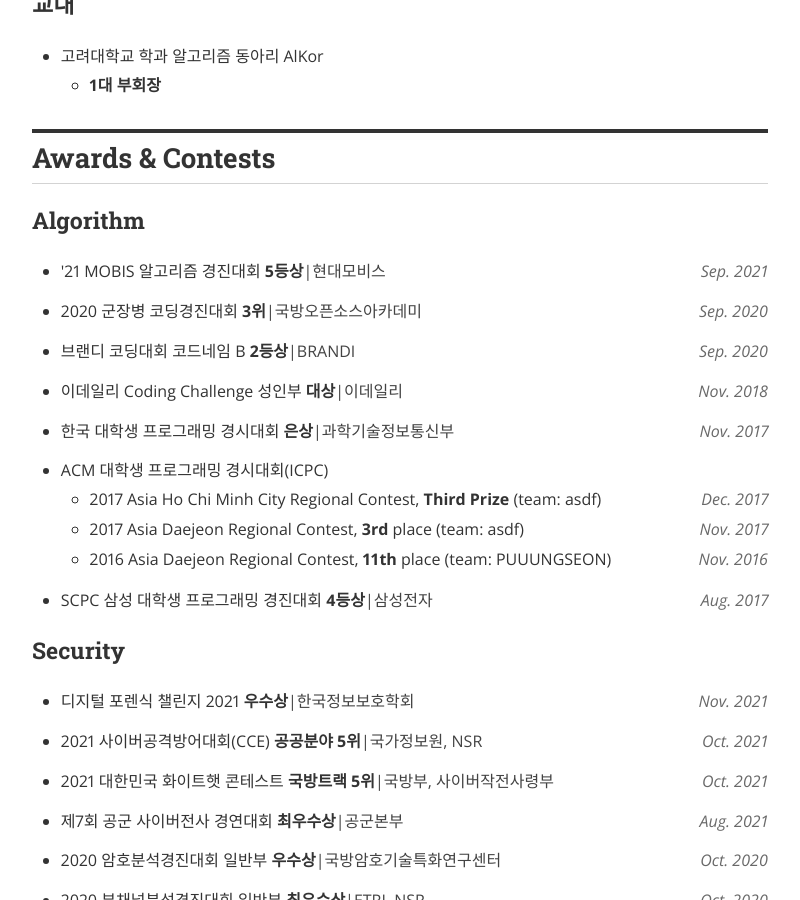
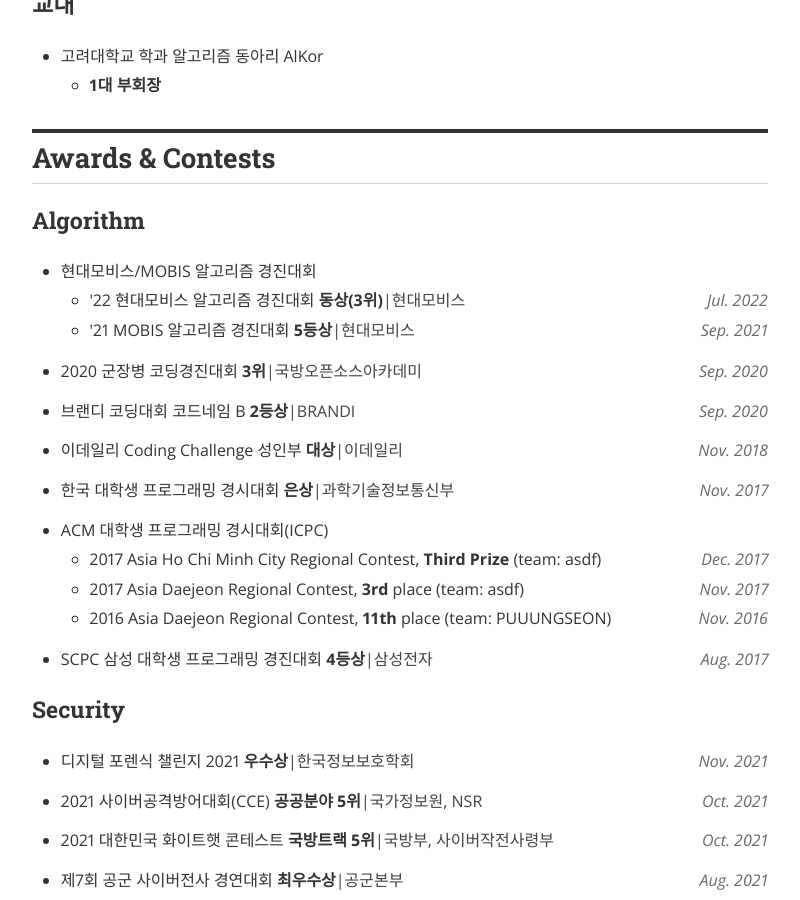
Before and after one commit to nyan101/nyan101.github.io, a Jekyll site: the page built from about.html, in a window 1280 px wide and 900 px high, scrolled down 1252 px. Shown: the whole window, without its empty margins (240-1040 px from the left). Built offline with Jekyll 4.4.1, drawn with Linux system fonts in a browser that asks for light colours; nearby versions of some CDN libraries; a style sheet for code colours, icons or effects is not loaded.

Commit message:
about 페이지 수정(22년도 현대모비스 대회이력 추가)

```diff
--- a/about.html
+++ b/about.html
@@ -103,14 +103,23 @@
 
 <h3>Algorithm</h3>
 <ul class="resume-list">
-<li class="resume-item">
-<div class="resume-row">
-  <div class="resume-desc">'21 MOBIS 알고리즘 경진대회 <strong>5등상</strong></div>
-  <div class="resume-appendix">
-    <div class="resume-organization">|현대모비스</div>
-    <div class="resume-date">Sep. 2021</div>
-  </div>
-</div>
+<li class="resume-item"> <div>현대모비스/MOBIS 알고리즘 경진대회</div>
+<ul>
+  <li><div class="resume-row">
+    <div class="resume-desc">'22 현대모비스 알고리즘 경진대회 <strong>동상(3위)</strong></div>
+    <div class="resume-appendix">
+      <div class="resume-organization">|현대모비스</div>
+      <div class="resume-date">Jul. 2022</div>
+    </div>
+  </div></li>
+  <li><div class="resume-row">
+    <div class="resume-desc">'21 MOBIS 알고리즘 경진대회 <strong>5등상</strong></div>
+    <div class="resume-appendix">
+      <div class="resume-organization">|현대모비스</div>
+      <div class="resume-date">Sep. 2021</div>
+    </div>
+  </div></li>
+</ul>
 </li>
 <li class="resume-item">
 <div class="resume-row">
```
